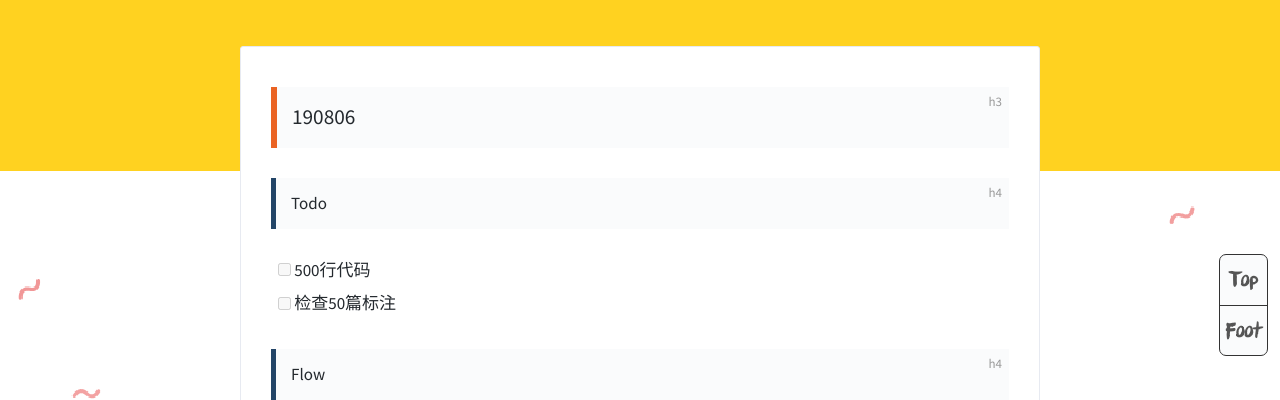
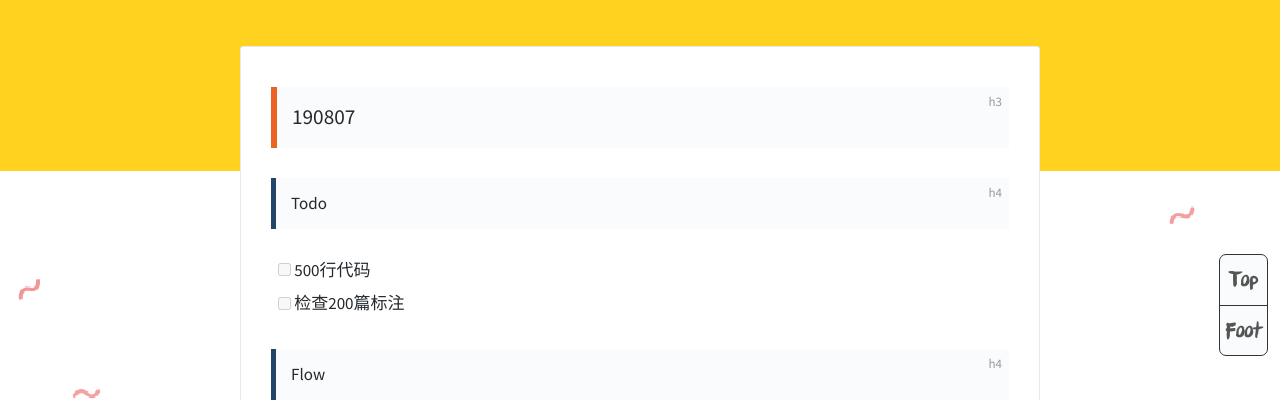
Before and after one commit to zhoudajun/zhoudajun.github.io, a Jekyll site: the page built from _posts/2019-08-10-w32-weekly.md, in a window 1280 px wide. Shown: the part 454-854 px from the top of the page. Built offline with Jekyll 4.4.1, drawn with Linux system fonts in a browser that asks for light colours; comment, search, counter and statistics services are not loaded.

Commit message:
Update 2019-08-10-w32-weekly.md

```diff
--- a/_posts/2019-08-10-w32-weekly.md
+++ b/_posts/2019-08-10-w32-weekly.md
@@ -8,12 +8,12 @@ color: rgb(255,210,32)
 tags: log
 ---
 
-### 190806
+### 190807
 
 #### Todo
 
 + [ ] 500行代码
-+ [ ]  检查50篇标注
++ [ ]  检查200篇标注
 
 #### Flow
 
```
